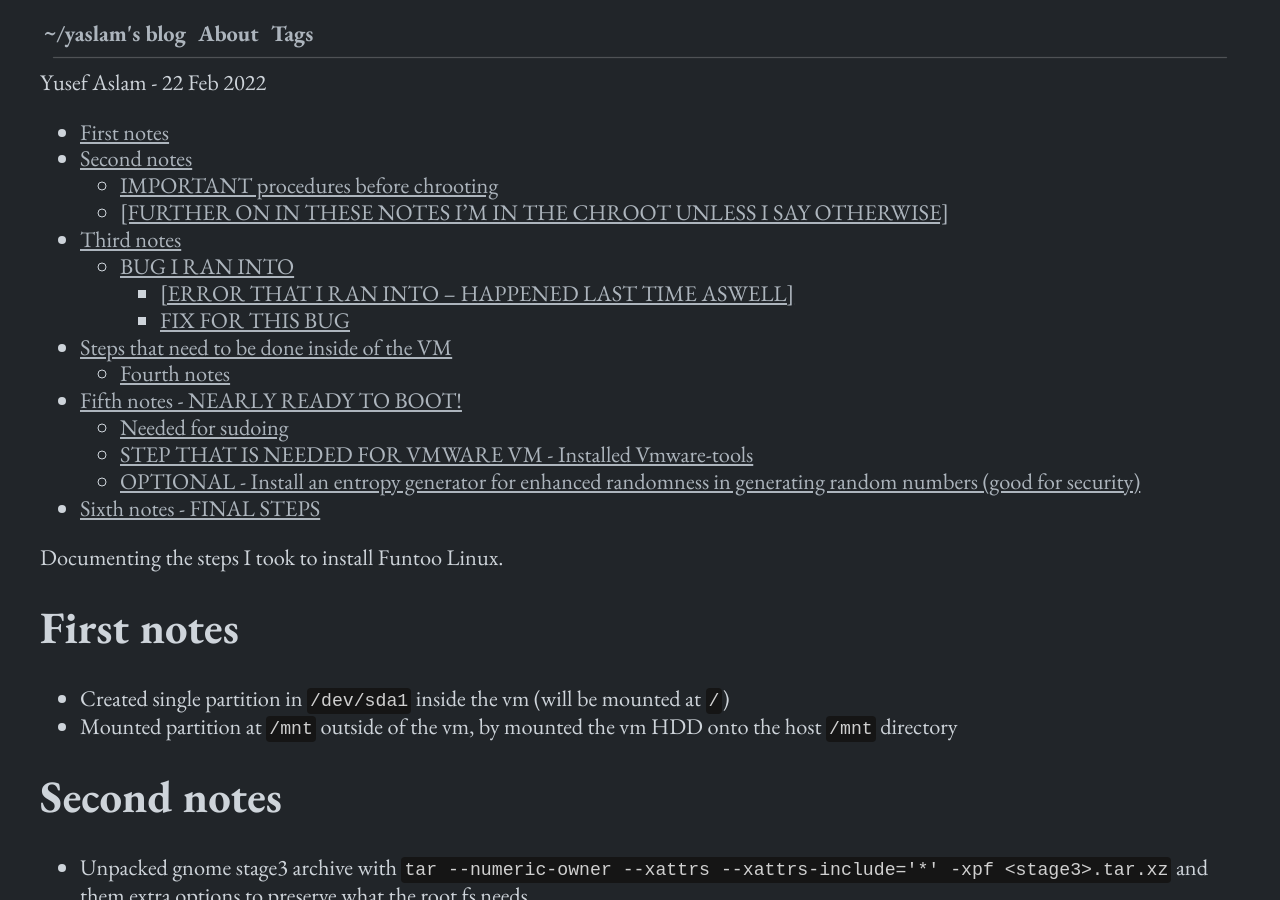
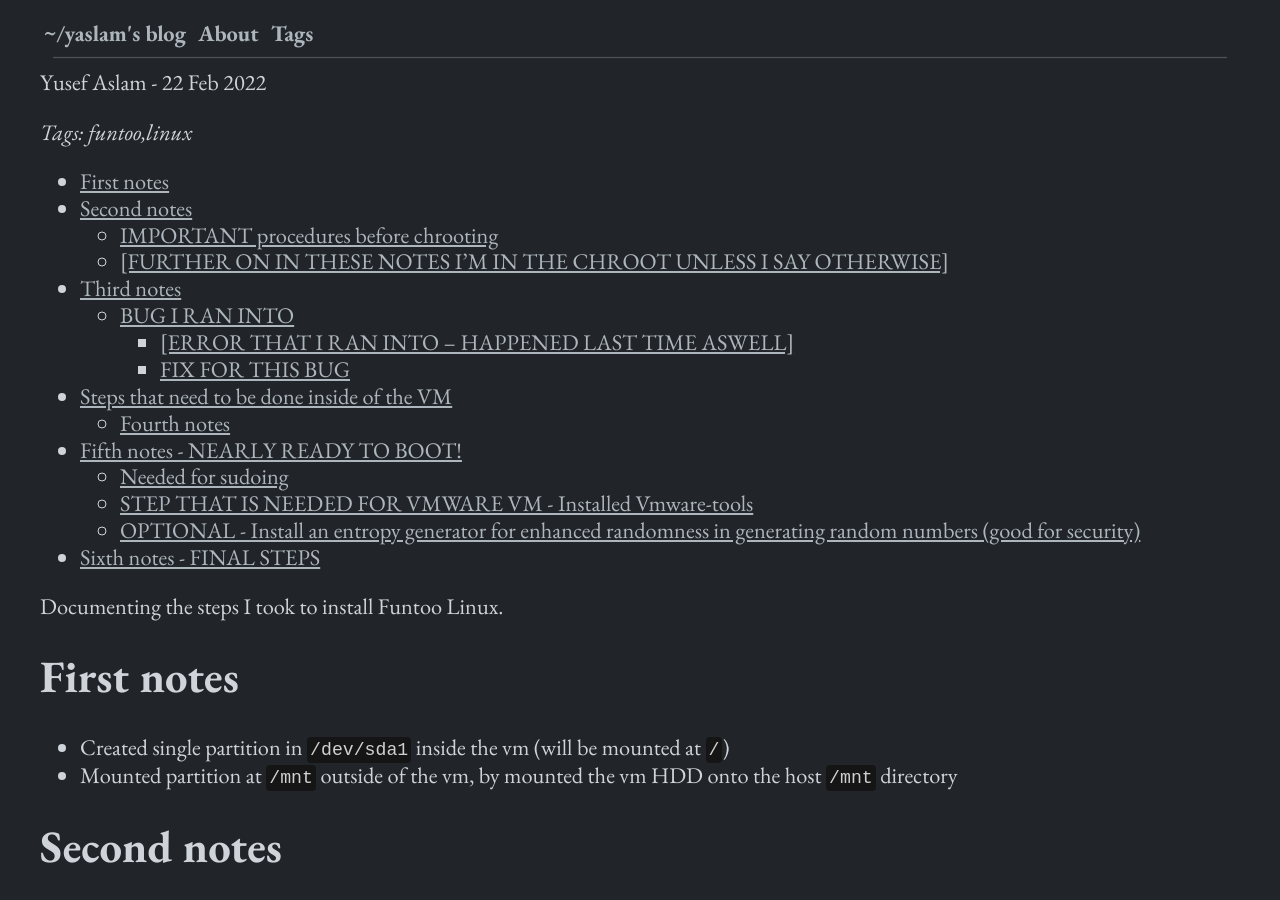
Before and after one commit to yusi1/yaslamblog, a Jekyll site: the page built from _posts/2022-02-22-funtoo-install-notes.md, in a window 1280 px wide and 900 px high. Built offline with Jekyll 4.4.1, drawn with Linux system fonts in a browser that asks for light colours; comment, search, counter and statistics services are not loaded; the table of contents is made by our own code.

Commit message:
post.html: Add "div" element with id "post-tags-sep"

```diff
--- a/_layouts/post.html
+++ b/_layouts/post.html
@@ -23,6 +23,9 @@
             <p class="post-info">{{ page.author }} - {{ page.date | date_to_string }}</p>
         </div>
         <sep id="post-data-break"></sep>
+        <div id="post-tags-sep">
+            <em class="post-tags">Tags: {{ page.tags }}</em>
+        </div>
     </div>
     {{ content | replace: '<a', '<a target="_blank"' | toc }}
   </body>
```
